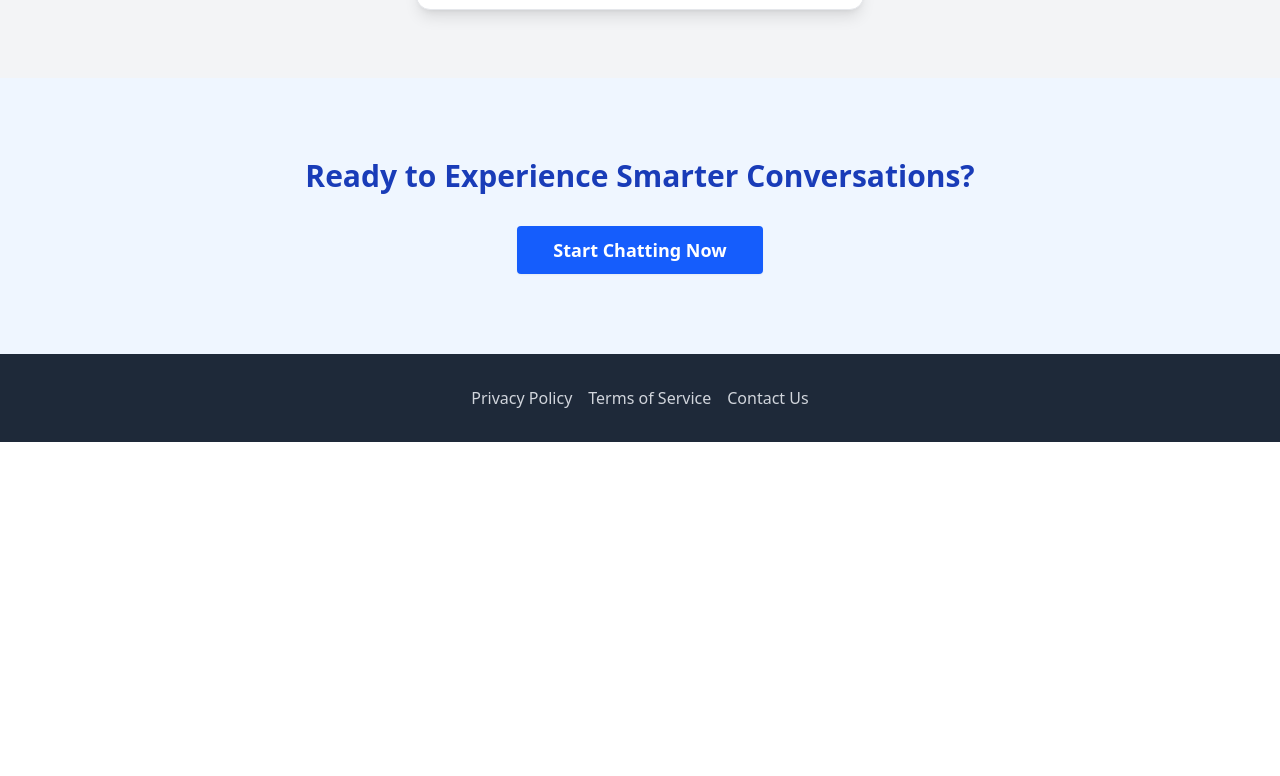
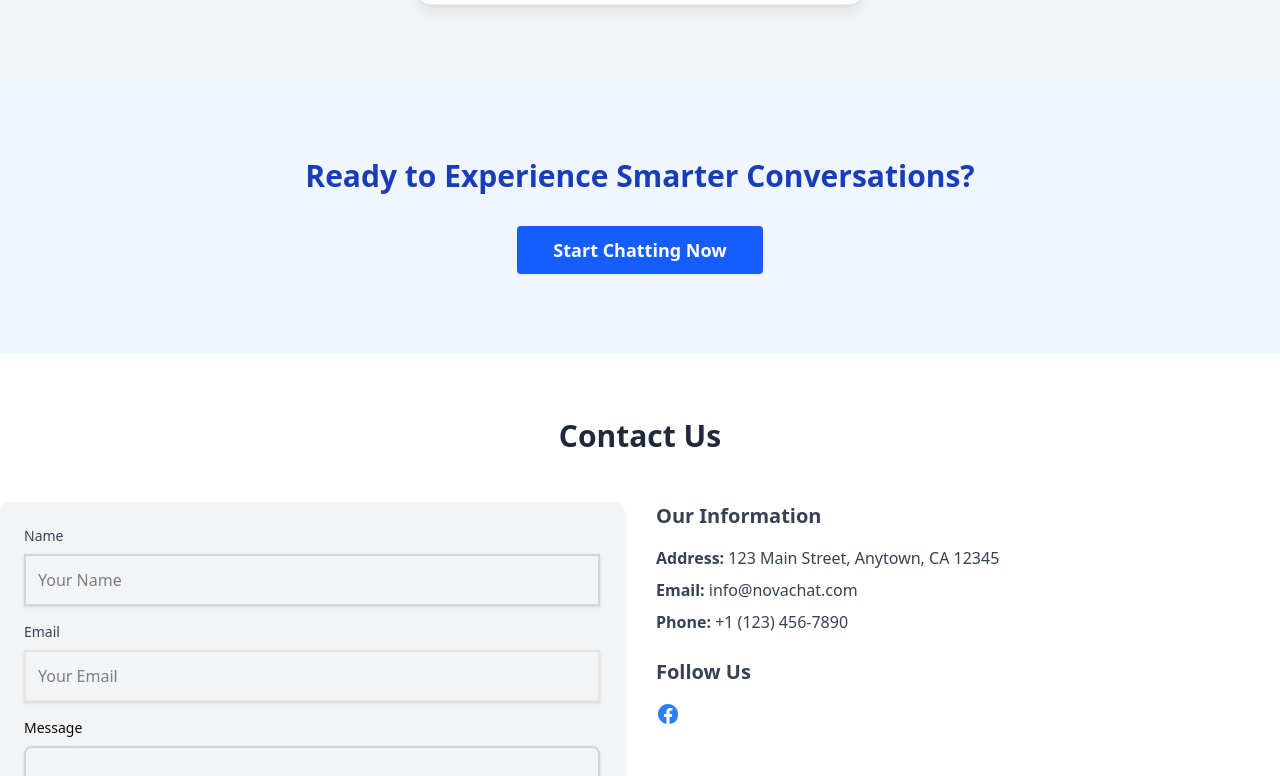
Before and after one commit to kadelcode/ai-chat-app, a Next.js app: page / in a window 1280 px wide. Shown: the part 2021-2797 px from the top of the page. Before the commit the page ends 2463 px from the top, so only its background shows below. Built offline with nearby package versions, Linux system fonts and the light colour scheme.

Commit message:
Add Contact section

```diff
--- a/src/app/page.tsx
+++ b/src/app/page.tsx
@@ -6,6 +6,7 @@ import Hero from "@/components/sections/Hero";
 import { Pricing } from "@/components/sections/Pricing";
 import { Testimonials } from "@/components/sections/Testimonials";
 import CTA from "@/components/sections/CTA";
+import Contact from "@/components/sections/Contact";
 import Footer from "@/components/Footer";
 
 export default function Home() {
@@ -17,6 +18,7 @@ export default function Home() {
       <Pricing />
       <Testimonials />
       <CTA />
+      <Contact />
       <Footer />
     </>
   )
--- /dev/null
+++ b/src/components/sections/Contact.tsx
@@ -0,0 +1,99 @@
+export default function Contact() {
+    return (
+        <section id="contact" className="py-16 px-4 md:px-0 bg-white">
+            <div className="container mx-auto">
+                <h2 className="text-3xl font-semibold text-center text-gray-800 mb-12">
+                    Contact Us
+                </h2>
+                <div className="grid grid-cols-1 md:grid-cols-2 gap-8">
+                    {/* Contact Form */}
+                    <div className="bg-gray-100 p-6 rounded-lg shadow-md">
+                        <form className="space-y-4">
+                            {/* Name div */}
+                            <div>
+                                <label htmlFor="name" className="block text-sm font-medium text-gray-700">
+                                    Name
+                                </label>
+                                <input
+                                  type="text"
+                                  id="name"
+                                  className="mt-2 block w-full p-3 border-gray-300 shadow-sm border-2 focus:border-blue-500"
+                                  placeholder="Your Name"
+                                  autoComplete="true"
+                                />
+                            </div>
+
+                            {/* Email div */}
+                            <div>
+                                <label htmlFor="email" className="block text-sm font-medium text-gray-700">
+                                    Email
+                                </label>
+                                <input
+                                  type="email"
+                                  id="email"
+                                  className="mt-2 block w-full p-3 shadow-sm border-2 focus:border-blue-500"
+                                  placeholder="Your Email"
+                                  autoComplete="email"
+                                />
+                            </div>
+
+                            {/* Message div */}
+                            <div>
+                                <label htmlFor="message" className="block text-sm font-medium text-grey-700">
+                                    Message
+                                </label>
+                                <textarea
+                                  id="message"
+                                  rows={5}
+                                  className="mt-2 block w-full p-3 rounded-md border-gray-300 shadow-sm border-2 focus:border-blue-500"
+
+                                  ></textarea>
+                            </div>
+                            <button
+                              type="submit"
+                              className="bg-blue-600 hover:bg-blue-700 text-white font-bold py-3 px-6 rounded-full cursor-pointer"
+                            >
+                                Submit
+                            </button>
+                        </form>
+                    </div>
+
+                    {/* Contact Information */}
+                    <div className="text-gray-700">
+                        <h3 className="text-xl font-semibold mb-4">Our Information</h3>
+                        <p className="mb-2">
+                            <strong>Address:</strong> 123 Main Street, Anytown, CA 12345
+                        </p>
+                        <p className="mb-2">
+                            <strong>Email:</strong> info@novachat.com
+                        </p>
+                        <p className="mb-2">
+                            <strong>Phone:</strong> +1 (123) 456-7890
+                        </p>
+
+                        <div className="mt-6">
+                            <h3 className="text-xl font-semibold mb-4">Follow Us</h3>
+                            <div className="flex space-x-4">
+                                <a href="#" className="text-blue-500 hover:text-blue-700">
+                                    <svg
+                                    className="h-6 w-6"
+                                    fill="currentColor"
+                                    viewBox="0 0 24 24"
+                                    aria-hidden="true"
+                                    >
+                                    <path
+                                        fillRule="evenodd"
+                                        d="M22 12c0-5.523-4.477-10-10-10S2 6.477 2 12c0 4.991 3.657 9.128 8.438 9.878v-6.987h-2.54V12h2.54V9.797c0-2.506 1.492-3.89 3.777-3.89 1.094 0 2.238.195 2.238.195v2.46h-1.26c-1.243 0-1.63.771-1.63 1.562V12h2.665l-.35 2.913h-2.315V21.88C20.343 21.128 22 16.991 22 12z"
+                                        clipRule="evenodd"
+                                    />
+                                    </svg>
+                                </a>
+                            </div>
+                        </div>
+                    </div>
+
+                </div>
+            </div>
+        </section>
+    )
+}
```
